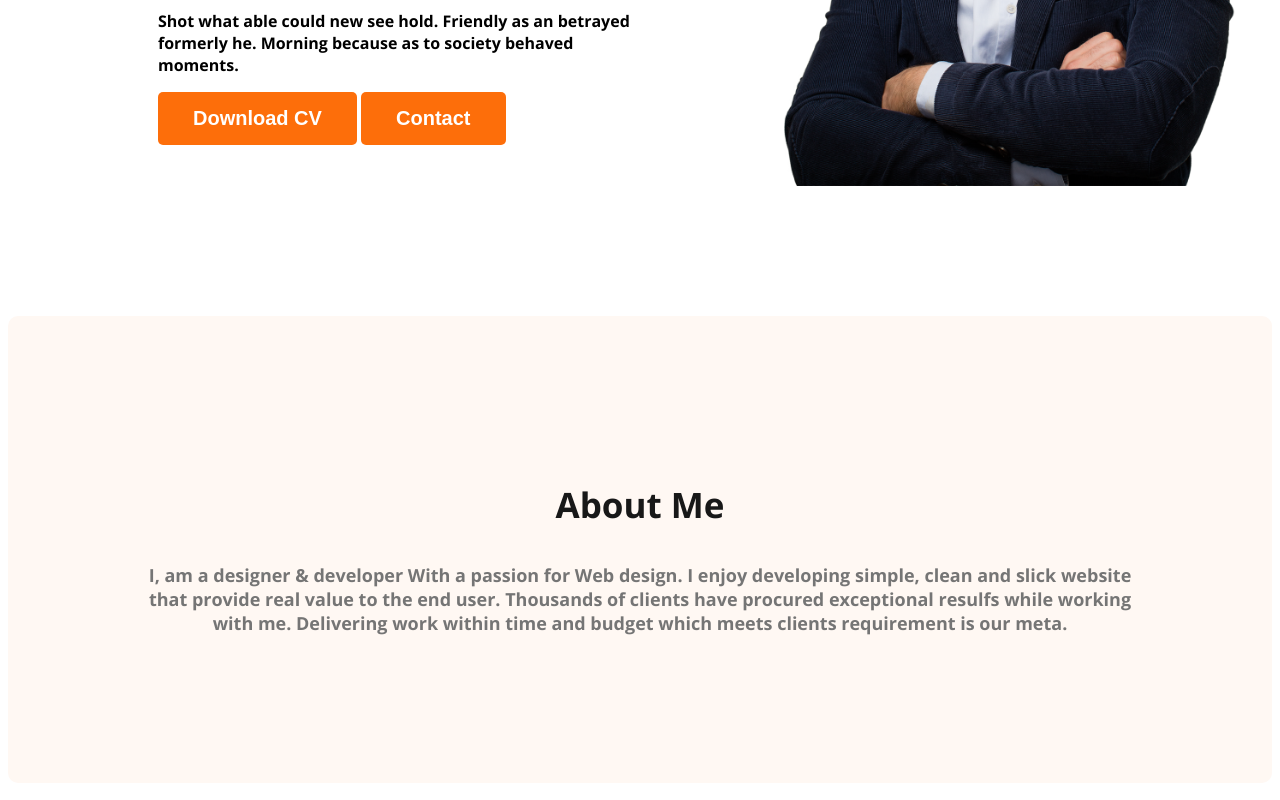
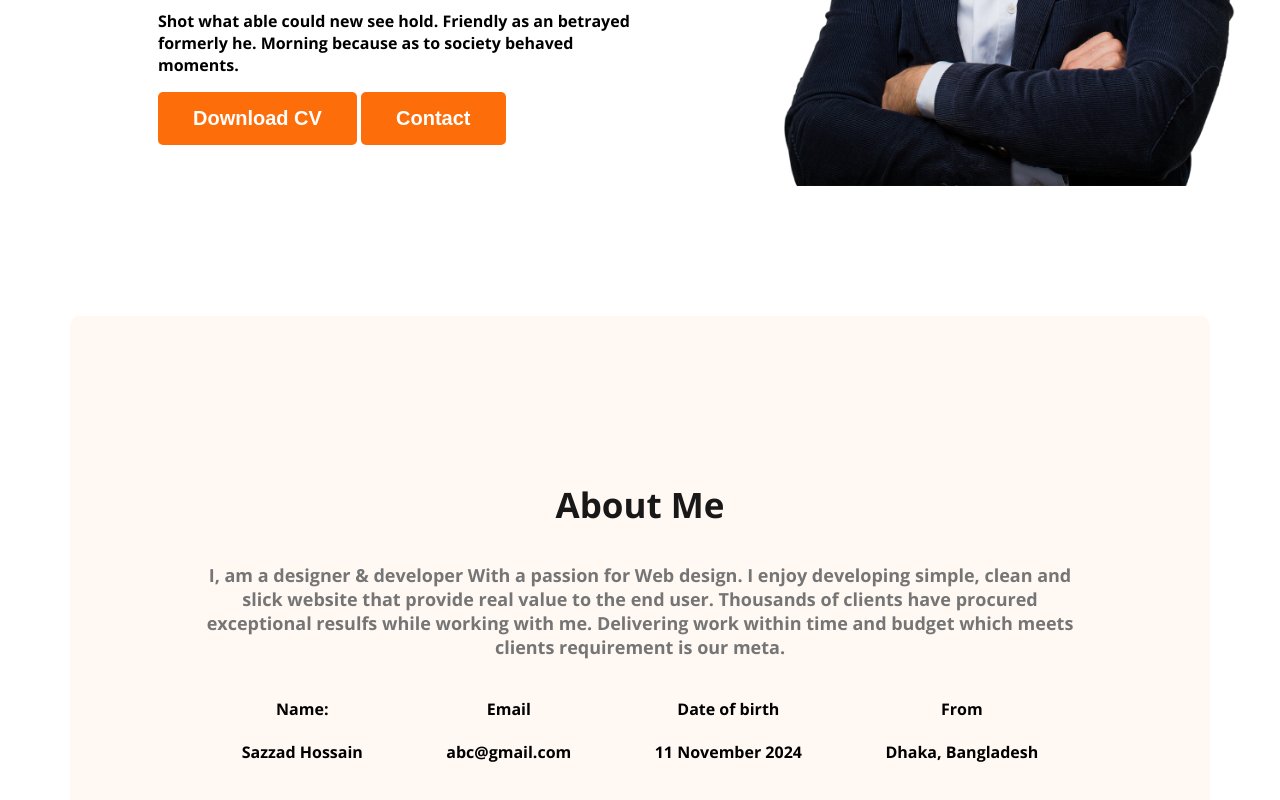
Before and after one commit to sksazzadhossain/webdeveloper-portfolio, a plain HTML site: page index.html in a window 1280 px wide. Shown: the part 582-1382 px from the top of the page. Drawn offline with nearby package versions, Linux system fonts and the light colour scheme; a web font is replaced by a local one.

Commit message:
added about information

```diff
--- a/index.html
+++ b/index.html
@@ -40,6 +40,24 @@
                 have procured exceptional resulfs  while working with me. Delivering work within time and budget
                 which meets clients requirement is our meta.
             </p>
+            <div class="about-info-container">
+                <div class="about-info">
+                    <h4 class="info-title">Name:</h4>
+                    <p class="info-description">Sazzad Hossain</p>
+                </div>
+                <div class="about-info">
+                    <h4 class="info-title">Email</h4>
+                    <p class="info-description">abc@gmail.com</p>
+                </div>
+                <div class="about-info">
+                    <h4 class="info-title">Date of birth</h4>
+                    <p class="info-description">11 November 2024</p>
+                </div>
+                <div class="about-info">
+                    <h4 class="info-title">From</h4>
+                    <p class="info-description">Dhaka, Bangladesh</p>
+                </div>
+            </div>
         </section>
     </main>
     <footer>
--- a/styles/portfolio.css
+++ b/styles/portfolio.css
@@ -82,9 +82,23 @@ nav a{
     margin-top: 5px;
     margin-bottom: 20px;
 }
+main{
+    max-width: 1140px;
+    margin: 0 auto;
+}
+
 .about{
     padding: 130px;
     border-radius: 10px;
     background: #FFF8F3;
     margin: 130px 0;
 }
+
+.about-info-container{
+    display: flex;
+    justify-content: space-around;
+}
+
+.about-info{
+    text-align: center;
+}
```
